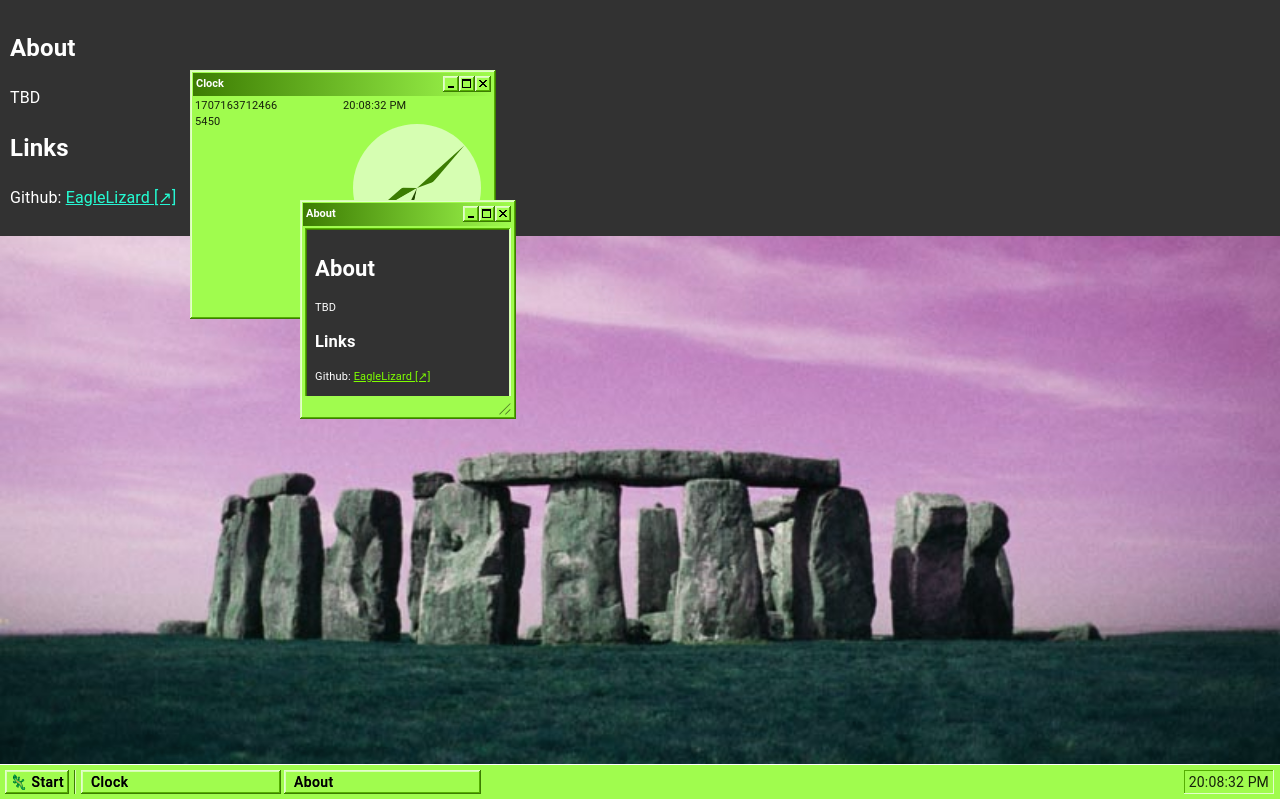
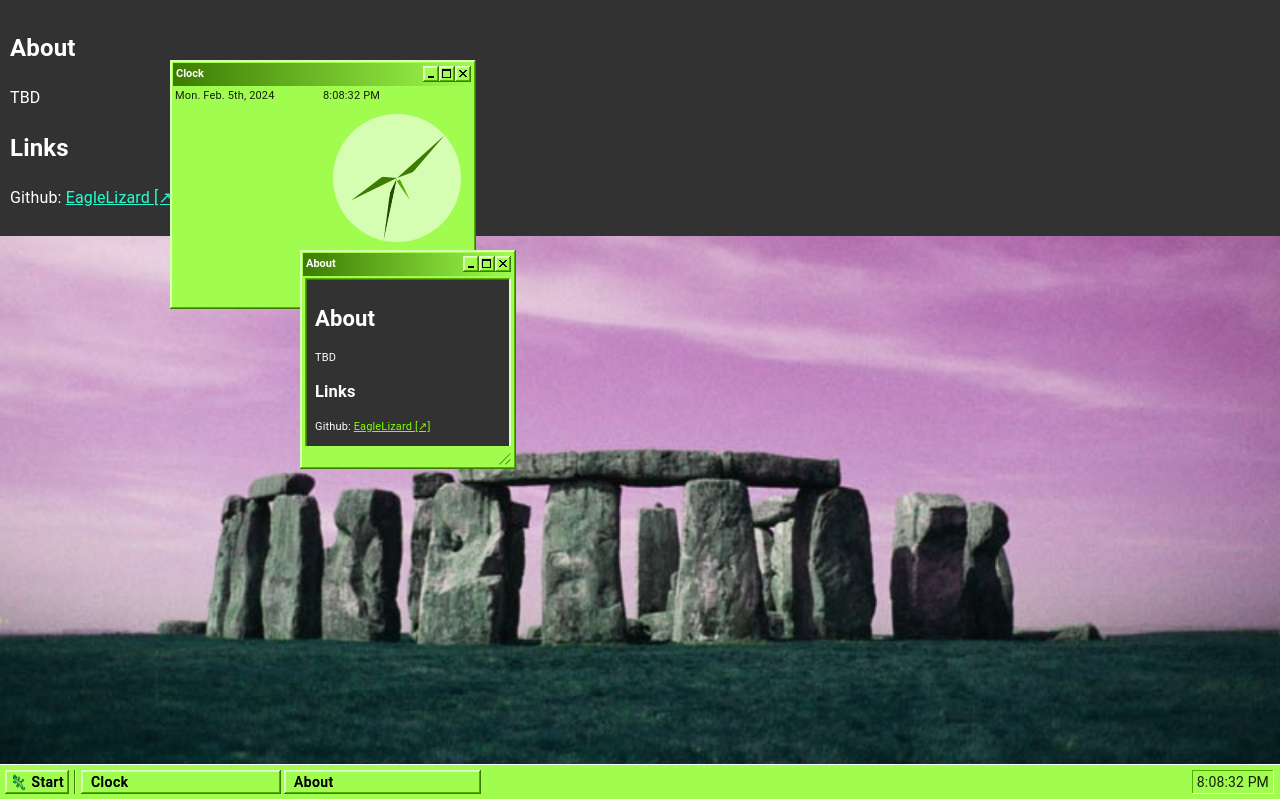
Before and after one commit to EagleLizard/ezd-web, a React (Vite) app: page /about in a window 1280 px wide. Built offline with nearby package versions, Linux system fonts and the light colour scheme.

Commit message:
tidy up clock implementation

```diff
--- a/package.json
+++ b/package.json
@@ -20,6 +20,7 @@
     "@types/uuid": "^9.0.8",
     "@typescript-eslint/eslint-plugin": "^6.20.0",
     "@vitejs/plugin-react": "^4.2.1",
+    "date-fns": "^3.3.1",
     "eslint": "^8.56.0",
     "eslint-plugin-jest": "^27.6.3",
     "eslint-plugin-react": "^7.33.2",
--- a/src/components/ezd-window/ezd-window.tsx
+++ b/src/components/ezd-window/ezd-window.tsx
@@ -145,7 +145,6 @@ export const EzdWindow = React.forwardRef<HTMLDivElement, EzdWindowProps>(
         // only respect left click
         return;
       }
-      console.log($e);
       setIsResizing(true);
       handleTitleBarMouseDown($e);
     }
@@ -153,15 +152,12 @@ export const EzdWindow = React.forwardRef<HTMLDivElement, EzdWindowProps>(
     function handleTitleBarMouseDown($e: React.MouseEvent<HTMLDivElement>) {
       let posX: number;
       let posY: number;
-      console.log($e.type);
+
       if($e.button !== 0) {
         // only respect left click
         return;
       }
-      console.log($e);
 
-      // posX = $e.pageX - props.windowItem.x;
-      // posY = $e.pageY - props.windowItem.y;
       let rect = localRef?.getBoundingClientRect();
       posX = $e.pageX - (rect?.x ?? 0);
       posY = $e.pageY - (rect?.y ?? 0);
--- /dev/null
+++ b/src/ezd-web/ezd-clock/clock-widget/clock-widget.scss
@@ -0,0 +1,84 @@
+
+@import '../../../shared.scss';
+
+$hours-hand-bg-color: $start-menu-secondary-color;
+$minutes-hand-bg-color: $start-menu-secondary-color;
+$seconds-hand-bg-color: darken($start-menu-secondary-color, 10%);
+// $milliseconds-hand-bg-color: darken($start-menu-secondary-color, 10%);
+$milliseconds-hand-bg-color: lighten($start-menu-secondary-color, 10%);
+
+$clock-face-bg-color: lighten($win-surface-color-light, 5%);
+
+.clock-widget {
+
+  .clock-parts-container {
+    transform: rotate(180deg);
+    aspect-ratio: 1/1;
+    max-width: 100%;
+    max-height: 100%;
+    position: relative;
+    .clock-part {
+      // aspect-ratio: 1/1;
+      position: absolute;
+      // bottom: 0;
+      // top: 0;
+      height: 100%;
+      width: 100%;
+      .milliseconds-hand,
+      .seconds-hand,
+      .minutes-hand,
+      .hours-hand {
+        position: absolute;
+        left: 50%;
+        top: 50%;
+        height: 50%;
+        // transform-origin: top center;
+        transform-origin: left top;
+
+        .clock-hand-inner {
+          background-color: white;
+          background-color: $start-menu-secondary-color;
+          width: 100%;
+          height: 100%;
+          clip-path: polygon(50% 0, 50% 100%, 0 25%);
+          transform: translateX(-50%);
+        }
+      }
+      .seconds-hand {
+        width: 6%;
+        .clock-hand-inner {
+          background-color: $seconds-hand-bg-color;
+        }
+      }
+      .minutes-hand {
+        width: 10%;
+        .clock-hand-inner {
+          background-color: $minutes-hand-bg-color;
+        }
+
+      }
+      .hours-hand {
+        height: 40%;
+        width: 12%;
+        .clock-hand-inner {
+          background-color: $hours-hand-bg-color;
+        }
+      }
+      .milliseconds-hand {
+        height: 20%;
+        width: 3%;
+        .clock-hand-inner {
+          background-color: $milliseconds-hand-bg-color;
+          // clip-path: polygon(50% 0, 0 100%, 100% 100%);
+          clip-path: polygon(0 10%, 50% 100%, 100% 10%);
+          // clip-path: polygon(20% 0%, 80% 0%, 100% 100%, 0% 100%);
+        }
+      }
+      .clock-face {
+        height: 100%;
+        background-color: $clock-face-bg-color;
+        border-radius: 100%;
+      }
+    }
+  }
+}
--- /dev/null
+++ b/src/ezd-web/ezd-clock/clock-widget/clock-widget.tsx
@@ -0,0 +1,66 @@
+
+import './clock-widget.scss';
+
+type ClockWidgetProps = {
+  date: Date;
+};
+
+export function ClockWidget(props: ClockWidgetProps) {
+
+  const msMod = props.date.getMilliseconds() / 1000;
+
+  // const secsMod = (props.date.getSeconds() + (props.date.getMilliseconds() / 1000)) / 60;
+  const secsMod = (props.date.getSeconds()) / 60;
+  // const minsMod = (props.date.getMinutes() + (secsMod )) / 60;
+  const minsMod = (props.date.getMinutes()) / 60;
+  const hours = props.date.getHours();
+  const twelveHours = (hours > 12)
+    ? hours - 12
+    : hours
+  ;
+  const hoursMod = (twelveHours + minsMod) / 12;
+
+  return (
+    <div className="clock-widget">
+      <div className="clock-parts-container">
+        <div className="clock-part">
+          <div className="clock-face"/>
+        </div>
+        <div className="clock-part">
+          <div
+            className="milliseconds-hand"
+            style={{
+              transform: 'rotate(' + msMod * 360 + 'deg)',
+            }}
+          >
+            <div className="clock-hand-inner"/>
+          </div>
+          <div
+            className="minutes-hand"
+            style={{
+              transform: 'rotate(' + minsMod * 360 + 'deg)',
+            }}
+          >
+            <div className="clock-hand-inner"/>
+          </div>
+          <div
+            className="hours-hand"
+            style={{
+              transform: 'rotate(' + hoursMod * 360 + 'deg)',
+            }}
+          >
+            <div className="clock-hand-inner"/>
+          </div>
+          <div
+            className="seconds-hand"
+            style={{
+              transform: 'rotate(' + secsMod * 360 + 'deg)',
+            }}
+          >
+            <div className="clock-hand-inner"/>
+          </div>
+        </div>
+      </div>
+    </div>
+  );
+}
--- a/src/ezd-web/ezd-clock/ezd-clock.scss
+++ b/src/ezd-web/ezd-clock/ezd-clock.scss
@@ -1,11 +1,5 @@
 
 @import '../../shared.scss';
-
-$hours-hand-bg-color: $start-menu-secondary-color;
-$minutes-hand-bg-color: $start-menu-secondary-color;
-$seconds-hand-bg-color: darken($start-menu-secondary-color, 10%);
-
-$clock-face-bg-color: lighten($win-surface-color-light, 5%);
 
 .ezd-clock {
   height: 100%;
@@ -13,9 +7,11 @@ $clock-face-bg-color: lighten($win-surface-color-light, 5%);
   display: flex;
   .clock-details {
     flex: 1 1;
+    min-width: 114px;
   }
   .time-section {
     flex: 1 1;
+    min-width: 60px;
     // display: flex;
     // flex-direction: column;
     // width: 100%;
@@ -29,63 +25,4 @@ $clock-face-bg-color: lighten($win-surface-color-light, 5%);
 
     }
   }
-  .clock-parts-container {
-    transform: rotate(180deg);
-    aspect-ratio: 1/1;
-    max-width: 100%;
-    max-height: 100%;
-    position: relative;
-    .clock-part {
-      // aspect-ratio: 1/1;
-      position: absolute;
-      // bottom: 0;
-      // top: 0;
-      height: 100%;
-      width: 100%;
-      .seconds-hand,
-      .minutes-hand,
-      .hours-hand {
-        position: absolute;
-        left: 50%;
-        top: 50%;
-        height: 50%;
-        // transform-origin: top center;
-        transform-origin: left top;
-
-        .clock-hand-inner {
-          background-color: white;
-          background-color: $start-menu-secondary-color;
-          width: 100%;
-          height: 100%;
-          clip-path: polygon(50% 0, 50% 100%, 0 25%);
-          transform: translateX(-50%);
-        }
-      }
-      .seconds-hand {
-        width: 6%;
-        .clock-hand-inner {
-          background-color: $seconds-hand-bg-color;
-        }
-      }
-      .minutes-hand {
-        width: 10%;
-        .clock-hand-inner {
-          background-color: $minutes-hand-bg-color;
-        }
-
-      }
-      .hours-hand {
-        height: 40%;
-        width: 12%;
-        .clock-hand-inner {
-          background-color: $hours-hand-bg-color;
-        }
-      }
-      .clock-face {
-        height: 100%;
-        background-color: $clock-face-bg-color;
-        border-radius: 100%;
-      }
-    }
-  }
 }
--- a/src/ezd-web/ezd-clock/ezd-clock.tsx
+++ b/src/ezd-web/ezd-clock/ezd-clock.tsx
@@ -1,7 +1,9 @@
 
+import './ezd-clock.scss';
 import { useEffect, useRef, useState } from 'react';
-import './ezd-clock.scss';
-import { getTimeString } from '../../lib/date-time-util';
+
+import { ClockWidget } from './clock-widget/clock-widget';
+import { getDateString, getTimeString } from '../../lib/date-time-util';
 
 type EzdClockProps = {
 
@@ -9,23 +11,11 @@ type EzdClockProps = {
 
 export function EzdClock(props: EzdClockProps) {
   const [ nowDate, setNowDate ] = useState<Date>(new Date);
-
   const [initTimestamp, ] = useState<number>(Date.now())
-  const [elapsedMs, setElapsedMs] = useState<number>(0);
 
   const doUpdate = useRef<boolean>();
 
-  // const secsMod = (nowDate.getSeconds() + (nowDate.getMilliseconds() / 1000)) / 60;
-  const secsMod = (nowDate.getSeconds()) / 60;
-  // const minsMod = (nowDate.getMinutes() + (secsMod )) / 60;
-  const minsMod = (nowDate.getMinutes()) / 60;
-  const hours = nowDate.getHours();
-  const twelveHours = (hours > 12)
-    ? hours - 12
-    : hours
-  ;
-  const hoursMod = (twelveHours) / 12;
-
+  const elapsedMs = nowDate.valueOf() - initTimestamp;
   const timeStr = getTimeString(nowDate);
 
   useEffect(() => {
@@ -39,7 +29,7 @@ export function EzdClock(props: EzdClockProps) {
           return;
         }
         updateClock();
-      }, 50);
+      }, 100);
     }
     updateClock();
     return () => {
@@ -47,20 +37,17 @@ export function EzdClock(props: EzdClockProps) {
       doUpdate.current = false;
     };
   }, []);
-  useEffect(() => {
-    let nextElapsed: number;
-    nextElapsed = nowDate.valueOf() - initTimestamp;
-    setElapsedMs(nextElapsed);
-  }, [ nowDate ])
 
   return (
     <div className="ezd-clock">
       <div className="clock-details">
-        <div>
-          {nowDate.valueOf()}
-        </div>
-        <div>
+        {/* <div>
           {elapsedMs}
+        </div> */}
+        <div className="month">
+          {
+            getDateString(nowDate)
+          }
         </div>
       </div>
       <div className="time-section">
@@ -68,39 +55,10 @@ export function EzdClock(props: EzdClockProps) {
           {timeStr}
         </div>
         <div className="clock-container">
-          <div className="clock-parts-container">
-            <div className="clock-part">
-              <div className="clock-face"/>
-            </div>
-            <div className="clock-part">
-              <div
-                className="minutes-hand"
-                style={{
-                  transform: 'rotate(' + minsMod * 360 + 'deg)',
-                }}
-              >
-                <div className="clock-hand-inner"/>
-              </div>
-              <div
-                className="hours-hand"
-                style={{
-                  transform: 'rotate(' + hoursMod * 360 + 'deg)',
-                }}
-              >
-                <div className="clock-hand-inner"/>
-              </div>
-              <div
-                className="seconds-hand"
-                style={{
-                  transform: 'rotate(' + secsMod * 360 + 'deg)',
-                }}
-              >
-                <div className="clock-hand-inner"/>
-              </div>
-            </div>
-          </div>
+          <ClockWidget
+            date={nowDate}
+          />
         </div>
-
       </div>
     </div>
   );
--- a/src/lib/date-time-util.ts
+++ b/src/lib/date-time-util.ts
@@ -1,3 +1,5 @@
+
+import { format } from 'date-fns';
 
 const monthNames = [
   'Jan.',
@@ -14,47 +16,16 @@ const monthNames = [
   'Dec.'
 ];
 
+export function getDateString(date: Date): string {
+  let nextDateStr: string;
+  nextDateStr = format(date, 'ccc. MMM. do, y')
+  return nextDateStr;
+}
+
 export function getTimeString(date: Date): string {
+
   let nextTimeStr: string;
-    let dateStr: string;
 
-    let month: number;
-    let monthStr: string;
-    let day: number;
-    let dayStr: string;
-    let year: number;
-    let yearStr: string;
-
-    let hours: number;
-    let hoursStr: string;
-    let mins: number;
-    let minsStr: string;
-    let secs: number;
-    let secsStr: string;
-
-    let ampm: string;
-
-    year = date.getFullYear();
-    yearStr = `${year}`;
-    month = date.getMonth();
-    monthStr = monthNames[month];
-    day = date.getDate();
-    dayStr = `${day + 1}`;
-
-    hours = date.getHours();
-    hoursStr = `${hours}`;
-    mins = date.getMinutes();
-    minsStr = `${(mins < 10) ? '0' : ''}${mins}`;
-    secs = date.getSeconds();
-    secsStr = `${(secs < 10) ? '0' : ''}${secs}`;
-
-    ampm = hours < 12
-      ? 'AM'
-      : 'PM'
-    dateStr = `${monthStr} ${dayStr}, ${yearStr}`
-    nextTimeStr = [
-      // dateStr,
-      `${hoursStr}:${minsStr}:${secsStr} ${ampm}`,
-    ].join(' - ');
-    return nextTimeStr;
+  nextTimeStr = format(date, 'pp')
+  return nextTimeStr;
 }
--- a/src/lib/win-context.tsx
+++ b/src/lib/win-context.tsx
@@ -51,7 +51,7 @@ export function WinContextProvider(props: WinContextProviderProps) {
       width: 210,
       height: 170,
       x: 300,
-      y: 200,
+      y: 250,
     }),
   ]);
 
@@ -112,7 +112,6 @@ export function WinContextProvider(props: WinContextProviderProps) {
     let nextMdWin: MdWindowItem;
     let openWindow: WindowItem | undefined;
     openWindow = getOpenWindow(mdWinParams.key)
-    console.log('etc');
     if(openWindow !== undefined) {
       setWinMinimized(openWindow.id, false);
       toTopLayer(openWindow.id);
--- a/src/models/virtual-element.ts
+++ b/src/models/virtual-element.ts
@@ -61,10 +61,10 @@ export class VirtualElement {
   }
 
   static incrementOriginX() {
-    VirtualElement.xOrigin += 20;
+    VirtualElement.xOrigin += 10;
   }
   static incrementOriginY() {
-    VirtualElement.yOrigin += 20;
+    VirtualElement.yOrigin += 10;
   }
   // static incrementOrigin() {
   //   VirtualElement.incrementOriginX();
--- a/src/top-nav/top-nav.scss
+++ b/src/top-nav/top-nav.scss
@@ -39,7 +39,7 @@ div.top-nav {
           width: 100%;
           padding-left: 10px;
           .task-btn-inner {
-
+            white-space: nowrap;
           }
         }
       }
```
